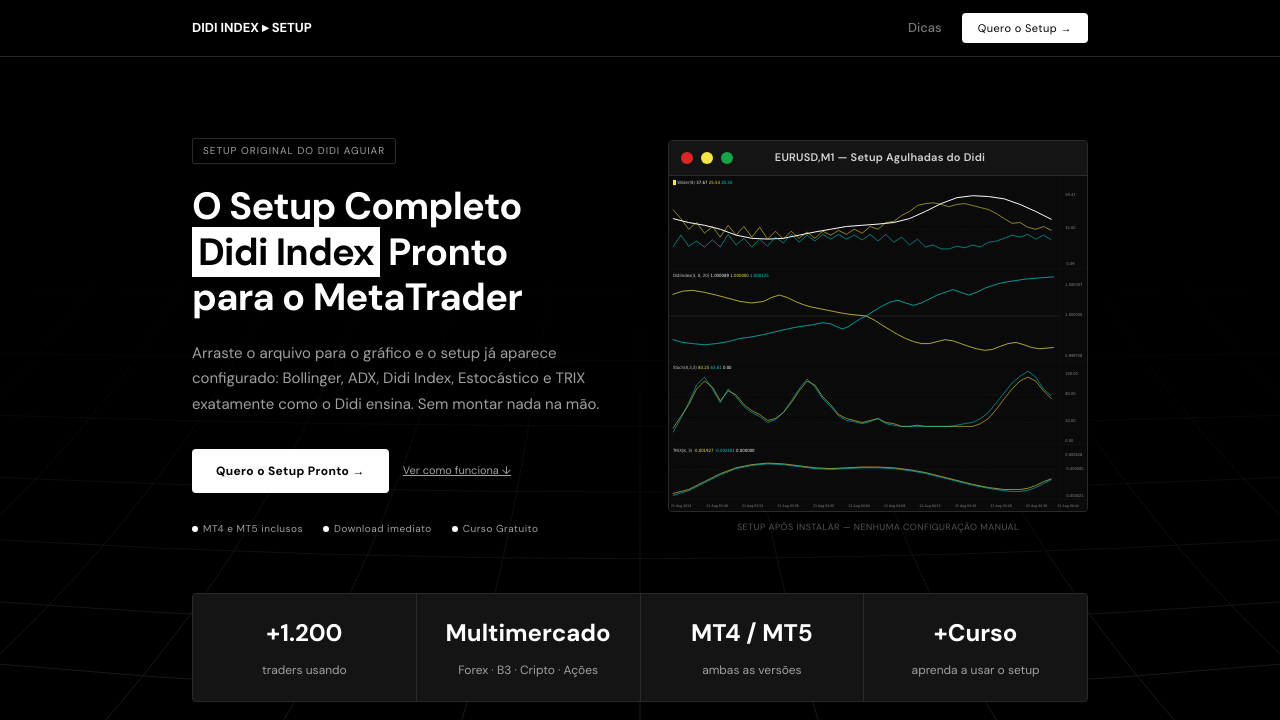
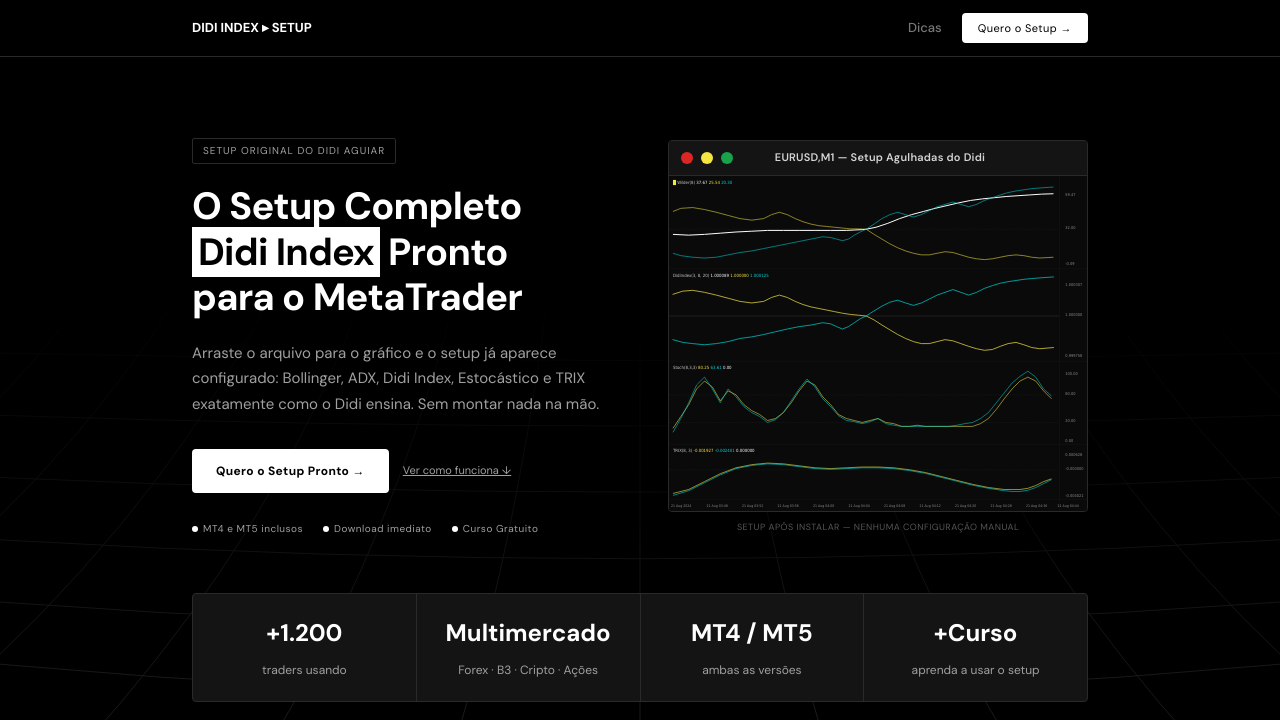
Before and after one commit to gustavoUlisses/bigplayer, a website: page public/index.html in a window 1280 px wide. Shown: the top 720 px of the page. Drawn offline with nearby package versions, Linux system fonts and the light colour scheme.

Commit message:
fix: painel Wilder seguindo padrao do Didi Index - cruzamento central com tendencias divergentes

```diff
--- a/public/index.html
+++ b/public/index.html
@@ -931,15 +931,15 @@
               <text x="1005" y="225" font-family="Tahoma,Arial,sans-serif" font-size="10" fill="#888">-0.09</text>
               <!-- linha de referencia tracejada (nivel 32) -->
               <line x1="0" y1="135" x2="990" y2="135" stroke="#444" stroke-width="0.5" stroke-dasharray="3,3"/>
-              <!-- linha branca grossa (media) -->
+              <!-- linha branca grossa (media): segue o eixo, sobe gradualmente -->
               <polyline fill="none" stroke="#ffffff" stroke-width="2.5" stroke-linejoin="round"
-                points="10,108 50,118 90,125 130,135 170,150 210,158 250,160 290,158 330,150 370,142 410,135 450,128 490,125 530,122 570,118 610,108 650,90 690,70 730,55 770,50 810,52 850,58 890,72 930,90 970,110"/>
-              <!-- linha amarela (oscilando) -->
+                points="10,148 50,150 90,148 130,145 170,142 210,140 250,138 290,138 330,138 370,138 410,138 450,138 470,137 490,136 500,135 525,130 555,120 585,108 615,98 645,90 675,82 705,75 735,68 765,62 795,58 825,55 855,52 885,50 915,48 945,46 975,45"/>
+              <!-- linha amarela: oscila em cima, cruza a ciano no centro com queda curta antes, depois desce em tendencia de baixa -->
               <polyline fill="none" stroke="#F5E642" stroke-width="1.4" stroke-linejoin="round"
-                points="10,85 30,108 50,135 70,118 90,145 110,128 130,155 150,125 170,150 190,128 210,155 230,130 250,160 270,140 290,160 310,140 330,158 350,142 370,158 390,140 410,150 430,138 450,148 470,135 490,145 510,128 530,135 550,118 570,115 590,100 610,90 630,75 650,70 670,68 690,72 710,78 730,72 750,70 770,75 790,80 810,85 830,95 850,108 870,120 890,118 910,130 930,135 950,128 970,138"/>
-              <!-- linha ciano (volatil) -->
+                points="10,90 30,82 60,80 90,85 120,92 150,100 180,108 210,112 240,108 260,98 280,92 300,98 320,108 340,116 360,122 380,126 400,128 420,130 440,132 460,134 480,134 500,135 520,148 540,160 560,172 580,182 600,190 620,196 640,200 660,200 680,196 700,192 720,194 740,200 760,206 780,210 800,212 820,210 840,206 860,202 880,200 900,202 920,206 940,208 975,206"/>
+              <!-- linha ciano: oscila embaixo, sobe e cruza no centro com queda curta antes, depois sobe em alta com duas pequenas quedas -->
               <polyline fill="none" stroke="#00d4d4" stroke-width="1.4" stroke-linejoin="round"
-                points="10,180 30,150 50,178 70,165 90,180 110,162 130,180 150,148 170,175 190,158 210,180 230,160 250,178 270,155 290,170 310,148 330,168 350,150 370,165 390,148 410,160 430,148 450,160 470,150 490,162 510,148 530,165 550,148 570,168 590,155 610,175 630,160 650,180 670,175 690,185 710,185 730,178 750,182 770,175 790,180 810,168 830,165 850,158 870,150 890,155 910,148 930,160 950,150 970,162"/>
+                points="10,196 30,202 60,206 90,208 120,206 150,200 180,194 210,190 240,184 270,178 300,172 330,166 360,160 390,154 410,156 425,160 440,164 455,160 470,150 485,142 500,135 520,122 540,108 560,98 580,92 600,98 620,104 640,98 660,88 680,78 700,72 720,66 740,72 760,78 780,72 800,62 820,55 840,48 860,42 880,38 900,35 920,32 945,30 975,28"/>
             </g>
 
             <!-- ═══ PAINEL 2: Didi Index (235-470) ═══ -->
```
